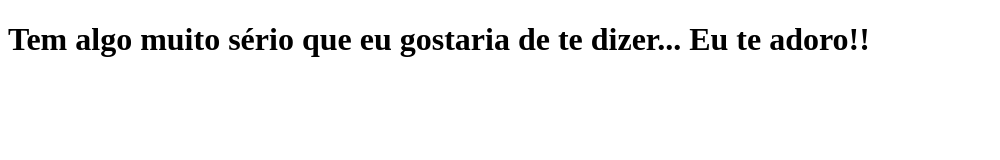
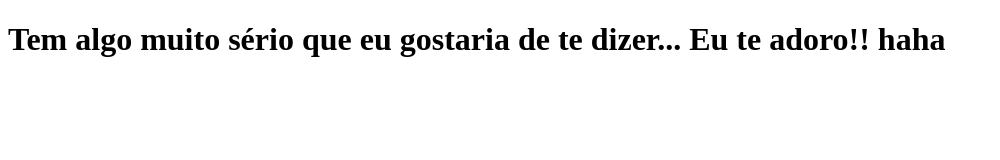
Before and after one commit to amaralsalgado/clone-tabnews, a Next.js app: page / in a window 1280 px wide. Shown: the top 160 px of the page, without its empty margins (0-1000 px from the left). Built offline with nearby package versions, Linux system fonts and the light colour scheme.

Commit message:
Change phrase

```diff
--- a/pages/index.js
+++ b/pages/index.js
@@ -1,5 +1,5 @@
 function Home(){
-    return  <h1>Tem algo muito sério que eu gostaria de te dizer... Eu te adoro!!</h1>;
+    return  <h1>Tem algo muito sério que eu gostaria de te dizer... Eu te adoro!! haha </h1>;
 }
 
 export default Home;
```
